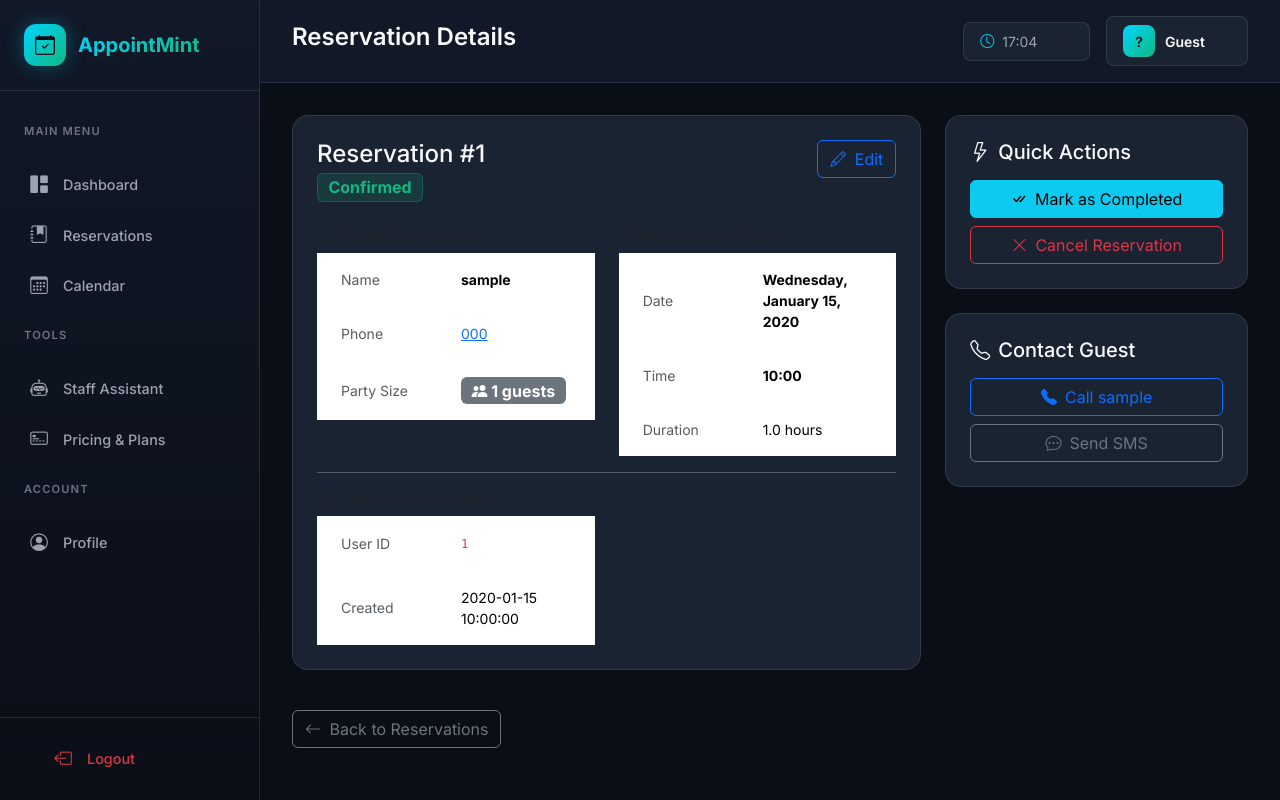
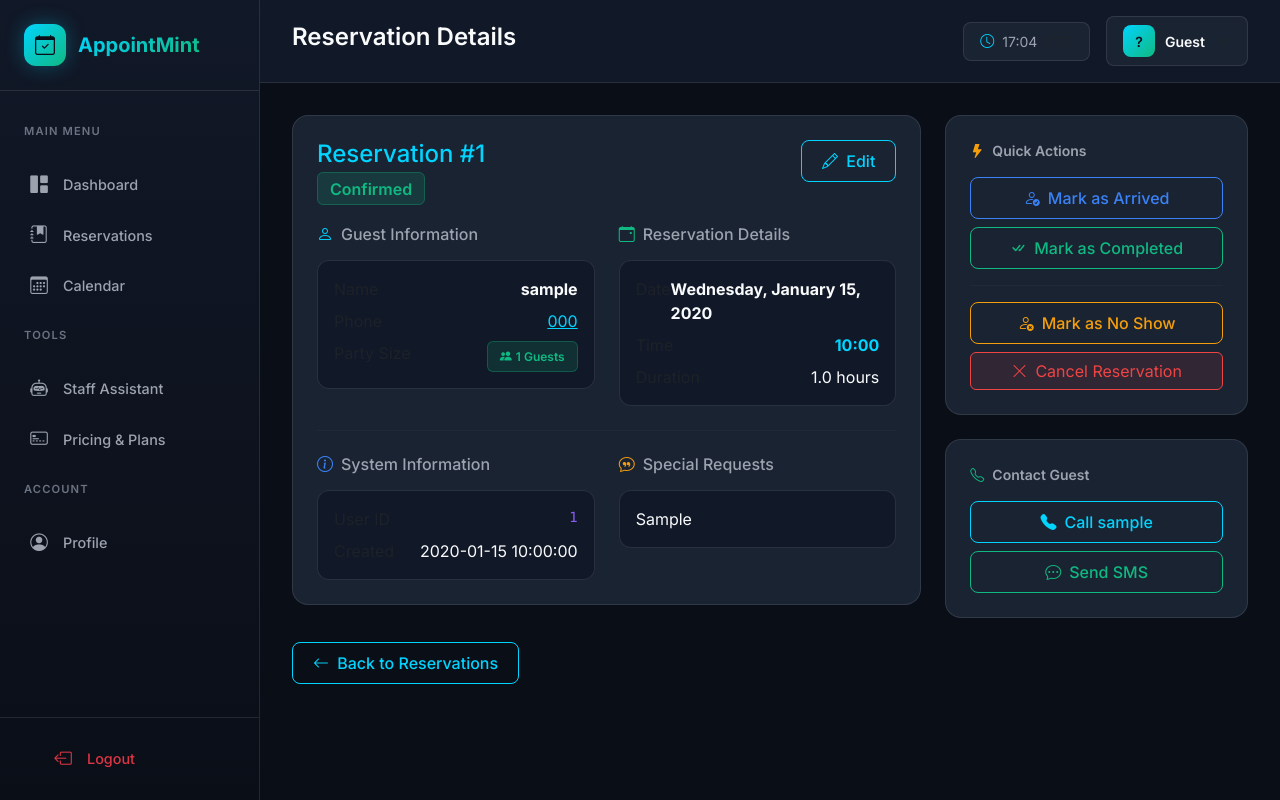
Before and after one commit to janattavoccado/pareto-appointmint-app, a Flask app: page /admin/reservations/1 in a window 1280 px wide. Run offline with Flask 3, Linux system fonts and the light colour scheme; the visitor is signed in with stand-in values (Sample User, id 1); tables that the repository leaves empty hold one stand-in row (values such as "Sample post").

Commit message:
Fix reservation detail routes

```diff
--- a/templates/admin/reservation_detail.html
+++ b/templates/admin/reservation_detail.html
@@ -4,19 +4,19 @@
 {% block page_title %}Reservation Details{% endblock %}
 
 {% block content %}
-<div class="row">
+<div class="row g-4">
     <div class="col-lg-8">
-        <div class="stat-card mb-4">
+        <div class="glass-card">
             <div class="d-flex justify-content-between align-items-start mb-4">
                 <div>
-                    <h4 class="mb-1">Reservation #{{ reservation.id }}</h4>
-                    <span class="badge badge-{{ reservation.status }} fs-6">
-                        {{ reservation.status|capitalize }}
+                    <h4 class="mb-2" style="color: var(--accent-cyan);">Reservation #{{ reservation.id }}</h4>
+                    <span class="badge-status badge-{{ reservation.status }} fs-6">
+                        {{ reservation.status|replace('_', ' ')|capitalize }}
                     </span>
                 </div>
                 <div>
                     <a href="{{ url_for('admin.edit_reservation', reservation_id=reservation.id) }}"
-                       class="btn btn-outline-primary">
+                       class="btn btn-outline-glow">
                         <i class="bi bi-pencil me-1"></i> Edit
                     </a>
                 </div>
@@ -24,120 +24,199 @@
 
             <div class="row g-4">
                 <div class="col-md-6">
-                    <h6 class="text-muted mb-2"><i class="bi bi-person me-2"></i>Guest Information</h6>
-                    <table class="table table-borderless">
-                        <tr>
-                            <td class="text-muted" width="120">Name</td>
-                            <td><strong>{{ reservation.user_name }}</strong></td>
-                        </tr>
-                        <tr>
-                            <td class="text-muted">Phone</td>
-                            <td>
-                                <a href="tel:{{ reservation.phone_number }}">
-                                    {{ reservation.phone_number }}
-                                </a>
-                            </td>
-                        </tr>
-                        <tr>
-                            <td class="text-muted">Party Size</td>
-                            <td>
-                                <span class="badge bg-secondary fs-6">
-                                    <i class="bi bi-people-fill"></i> {{ reservation.number_of_guests }} guests
-                                </span>
-                            </td>
-                        </tr>
-                    </table>
+                    <h6 class="mb-3" style="color: var(--text-secondary);">
+                        <i class="bi bi-person me-2" style="color: var(--accent-cyan);"></i>Guest Information
+                    </h6>
+                    <div class="p-3" style="background: var(--bg-secondary); border-radius: 12px; border: 1px solid var(--border-color);">
+                        <div class="d-flex justify-content-between mb-2">
+                            <span class="text-muted">Name</span>
+                            <strong>{{ reservation.user_name }}</strong>
+                        </div>
+                        <div class="d-flex justify-content-between mb-2">
+                            <span class="text-muted">Phone</span>
+                            <a href="tel:{{ reservation.phone_number }}" style="color: var(--accent-cyan);">
+                                {{ reservation.phone_number }}
+                            </a>
+                        </div>
+                        <div class="d-flex justify-content-between">
+                            <span class="text-muted">Party Size</span>
+                            <span class="badge-status badge-confirmed">
+                                <i class="bi bi-people-fill me-1"></i>{{ reservation.number_of_guests }} guests
+                            </span>
+                        </div>
+                    </div>
                 </div>
 
                 <div class="col-md-6">
-                    <h6 class="text-muted mb-2"><i class="bi bi-calendar-event me-2"></i>Reservation Details</h6>
-                    <table class="table table-borderless">
-                        <tr>
-                            <td class="text-muted" width="120">Date</td>
-                            <td><strong>{{ reservation.date_time.strftime('%A, %B %d, %Y') if reservation.date_time else 'N/A' }}</strong></td>
-                        </tr>
-                        <tr>
-                            <td class="text-muted">Time</td>
-                            <td><strong>{{ reservation.date_time.strftime('%H:%M') if reservation.date_time else 'N/A' }}</strong></td>
-                        </tr>
-                        <tr>
-                            <td class="text-muted">Duration</td>
-                            <td>{{ reservation.time_slot or 2 }} hours</td>
-                        </tr>
-                    </table>
+                    <h6 class="mb-3" style="color: var(--text-secondary);">
+                        <i class="bi bi-calendar-event me-2" style="color: var(--accent-green);"></i>Reservation Details
+                    </h6>
+                    <div class="p-3" style="background: var(--bg-secondary); border-radius: 12px; border: 1px solid var(--border-color);">
+                        <div class="d-flex justify-content-between mb-2">
+                            <span class="text-muted">Date</span>
+                            <strong>{{ reservation.date_time.strftime('%A, %B %d, %Y') if reservation.date_time else 'N/A' }}</strong>
+                        </div>
+                        <div class="d-flex justify-content-between mb-2">
+                            <span class="text-muted">Time</span>
+                            <strong style="color: var(--accent-cyan);">{{ reservation.date_time.strftime('%H:%M') if reservation.date_time else 'N/A' }}</strong>
+                        </div>
+                        <div class="d-flex justify-content-between">
+                            <span class="text-muted">Duration</span>
+                            <span>{{ reservation.time_slot or 2 }} hours</span>
+                        </div>
+                    </div>
                 </div>
             </div>
 
-            <hr>
+            <hr style="border-color: var(--border-color); margin: 1.5rem 0;">
 
             <div class="row">
                 <div class="col-md-6">
-                    <h6 class="text-muted mb-2"><i class="bi bi-info-circle me-2"></i>System Information</h6>
-                    <table class="table table-borderless table-sm">
-                        <tr>
-                            <td class="text-muted" width="120">User ID</td>
-                            <td><code>{{ reservation.user_id }}</code></td>
-                        </tr>
-                        <tr>
-                            <td class="text-muted">Created</td>
-                            <td>{{ reservation.time_created.strftime('%Y-%m-%d %H:%M:%S') if reservation.time_created else 'N/A' }}</td>
-                        </tr>
-                    </table>
+                    <h6 class="mb-3" style="color: var(--text-secondary);">
+                        <i class="bi bi-info-circle me-2" style="color: var(--accent-blue);"></i>System Information
+                    </h6>
+                    <div class="p-3" style="background: var(--bg-secondary); border-radius: 12px; border: 1px solid var(--border-color);">
+                        <div class="d-flex justify-content-between mb-2">
+                            <span class="text-muted">User ID</span>
+                            <code style="color: var(--accent-purple);">{{ reservation.user_id }}</code>
+                        </div>
+                        <div class="d-flex justify-content-between">
+                            <span class="text-muted">Created</span>
+                            <span>{{ reservation.time_created.strftime('%Y-%m-%d %H:%M:%S') if reservation.time_created else 'N/A' }}</span>
+                        </div>
+                    </div>
                 </div>
+
+                {% if reservation.special_requests %}
+                <div class="col-md-6">
+                    <h6 class="mb-3" style="color: var(--text-secondary);">
+                        <i class="bi bi-chat-quote me-2" style="color: var(--accent-yellow);"></i>Special Requests
+                    </h6>
+                    <div class="p-3" style="background: var(--bg-secondary); border-radius: 12px; border: 1px solid var(--border-color);">
+                        <p class="mb-0">{{ reservation.special_requests }}</p>
+                    </div>
+                </div>
+                {% endif %}
             </div>
         </div>
     </div>
 
     <div class="col-lg-4">
         <!-- Quick Actions -->
-        <div class="stat-card mb-4">
-            <h5 class="mb-3"><i class="bi bi-lightning me-2"></i>Quick Actions</h5>
+        <div class="glass-card mb-4">
+            <div class="glass-card-header mb-3">
+                <div class="glass-card-title">
+                    <i class="bi bi-lightning-fill" style="color: var(--accent-yellow);"></i>
+                    Quick Actions
+                </div>
+            </div>
 
-            {% if reservation.status == 'confirmed' %}
-            <form action="{{ url_for('admin.complete_reservation', reservation_id=reservation.id) }}"
+            {% if reservation.status == 'pending' %}
+            <form action="{{ url_for('admin.update_reservation_status', reservation_id=reservation.id) }}"
                   method="POST" class="mb-2">
-                <button type="submit" class="btn btn-info w-100">
+                <input type="hidden" name="status" value="confirmed">
+                <button type="submit" class="btn btn-glow w-100">
+                    <i class="bi bi-check-circle me-2"></i>Confirm Reservation
+                </button>
+            </form>
+            {% endif %}
+
+            {% if reservation.status in ['pending', 'confirmed'] %}
+            <form action="{{ url_for('admin.update_reservation_status', reservation_id=reservation.id) }}"
+                  method="POST" class="mb-2">
+                <input type="hidden" name="status" value="arrived">
+                <button type="submit" class="btn btn-outline-glow w-100" style="border-color: var(--accent-blue); color: var(--accent-blue);">
+                    <i class="bi bi-person-check me-2"></i>Mark as Arrived
+                </button>
+            </form>
+            {% endif %}
+
+            {% if reservation.status == 'arrived' %}
+            <form action="{{ url_for('admin.update_reservation_status', reservation_id=reservation.id) }}"
+                  method="POST" class="mb-2">
+                <input type="hidden" name="status" value="seated">
+                <button type="submit" class="btn btn-outline-glow w-100" style="border-color: var(--accent-purple); color: var(--accent-purple);">
+                    <i class="bi bi-person-workspace me-2"></i>Mark as Seated
+                </button>
+            </form>
+            {% endif %}
+
+            {% if reservation.status in ['confirmed', 'arrived', 'seated'] %}
+            <form action="{{ url_for('admin.update_reservation_status', reservation_id=reservation.id) }}"
+                  method="POST" class="mb-2">
+                <input type="hidden" name="status" value="completed">
+                <button type="submit" class="btn btn-outline-glow w-100" style="border-color: var(--accent-green); color: var(--accent-green);">
                     <i class="bi bi-check-all me-2"></i>Mark as Completed
                 </button>
             </form>
+            {% endif %}
 
-            <form action="{{ url_for('admin.cancel_reservation', reservation_id=reservation.id) }}"
+            {% if reservation.status not in ['cancelled', 'completed', 'no_show'] %}
+            <hr style="border-color: var(--border-color);">
+
+            <form action="{{ url_for('admin.update_reservation_status', reservation_id=reservation.id) }}"
+                  method="POST" class="mb-2"
+                  onsubmit="return confirm('Mark this reservation as No Show?');">
+                <input type="hidden" name="status" value="no_show">
+                <button type="submit" class="btn btn-outline-glow w-100" style="border-color: var(--accent-yellow); color: var(--accent-yellow);">
+                    <i class="bi bi-person-x me-2"></i>Mark as No Show
+                </button>
+            </form>
+
+            <form action="{{ url_for('admin.delete_reservation', reservation_id=reservation.id) }}"
                   method="POST"
                   onsubmit="return confirm('Are you sure you want to cancel this reservation?');">
-                <button type="submit" class="btn btn-outline-danger w-100">
+                <button type="submit" class="btn w-100" style="background: rgba(239, 68, 68, 0.1); border: 1px solid var(--accent-red); color: var(--accent-red);">
                     <i class="bi bi-x-lg me-2"></i>Cancel Reservation
                 </button>
             </form>
-            {% elif reservation.status == 'cancelled' %}
-            <form action="{{ url_for('admin.confirm_reservation', reservation_id=reservation.id) }}"
+            {% endif %}
+
+            {% if reservation.status == 'cancelled' %}
+            <form action="{{ url_for('admin.update_reservation_status', reservation_id=reservation.id) }}"
                   method="POST">
-                <button type="submit" class="btn btn-success w-100">
+                <input type="hidden" name="status" value="confirmed">
+                <button type="submit" class="btn btn-glow w-100">
                     <i class="bi bi-arrow-counterclockwise me-2"></i>Restore Reservation
                 </button>
             </form>
-            {% elif reservation.status == 'completed' %}
-            <div class="alert alert-info mb-0">
-                <i class="bi bi-check-circle me-2"></i>
-                This reservation has been completed.
+            {% endif %}
+
+            {% if reservation.status == 'completed' %}
+            <div class="p-3" style="background: rgba(0, 212, 255, 0.1); border-radius: 12px; border: 1px solid var(--accent-cyan);">
+                <i class="bi bi-check-circle me-2" style="color: var(--accent-cyan);"></i>
+                <span style="color: var(--accent-cyan);">This reservation has been completed.</span>
+            </div>
+            {% endif %}
+
+            {% if reservation.status == 'no_show' %}
+            <div class="p-3" style="background: rgba(245, 158, 11, 0.1); border-radius: 12px; border: 1px solid var(--accent-yellow);">
+                <i class="bi bi-person-x me-2" style="color: var(--accent-yellow);"></i>
+                <span style="color: var(--accent-yellow);">Guest did not show up.</span>
             </div>
             {% endif %}
         </div>
 
         <!-- Contact Guest -->
-        <div class="stat-card">
-            <h5 class="mb-3"><i class="bi bi-telephone me-2"></i>Contact Guest</h5>
-            <a href="tel:{{ reservation.phone_number }}" class="btn btn-outline-primary w-100 mb-2">
+        <div class="glass-card">
+            <div class="glass-card-header mb-3">
+                <div class="glass-card-title">
+                    <i class="bi bi-telephone" style="color: var(--accent-green);"></i>
+                    Contact Guest
+                </div>
+            </div>
+            <a href="tel:{{ reservation.phone_number }}" class="btn btn-outline-glow w-100 mb-2">
                 <i class="bi bi-telephone-fill me-2"></i>Call {{ reservation.user_name }}
             </a>
-            <a href="sms:{{ reservation.phone_number }}" class="btn btn-outline-secondary w-100">
+            <a href="sms:{{ reservation.phone_number }}" class="btn btn-outline-glow w-100" style="border-color: var(--accent-green); color: var(--accent-green);">
                 <i class="bi bi-chat-dots me-2"></i>Send SMS
             </a>
         </div>
     </div>
 </div>
 
-<div class="mt-3">
-    <a href="{{ url_for('admin.reservations') }}" class="btn btn-outline-secondary">
+<div class="mt-4">
+    <a href="{{ url_for('admin.reservations') }}" class="btn btn-outline-glow">
         <i class="bi bi-arrow-left me-1"></i> Back to Reservations
     </a>
 </div>
```
